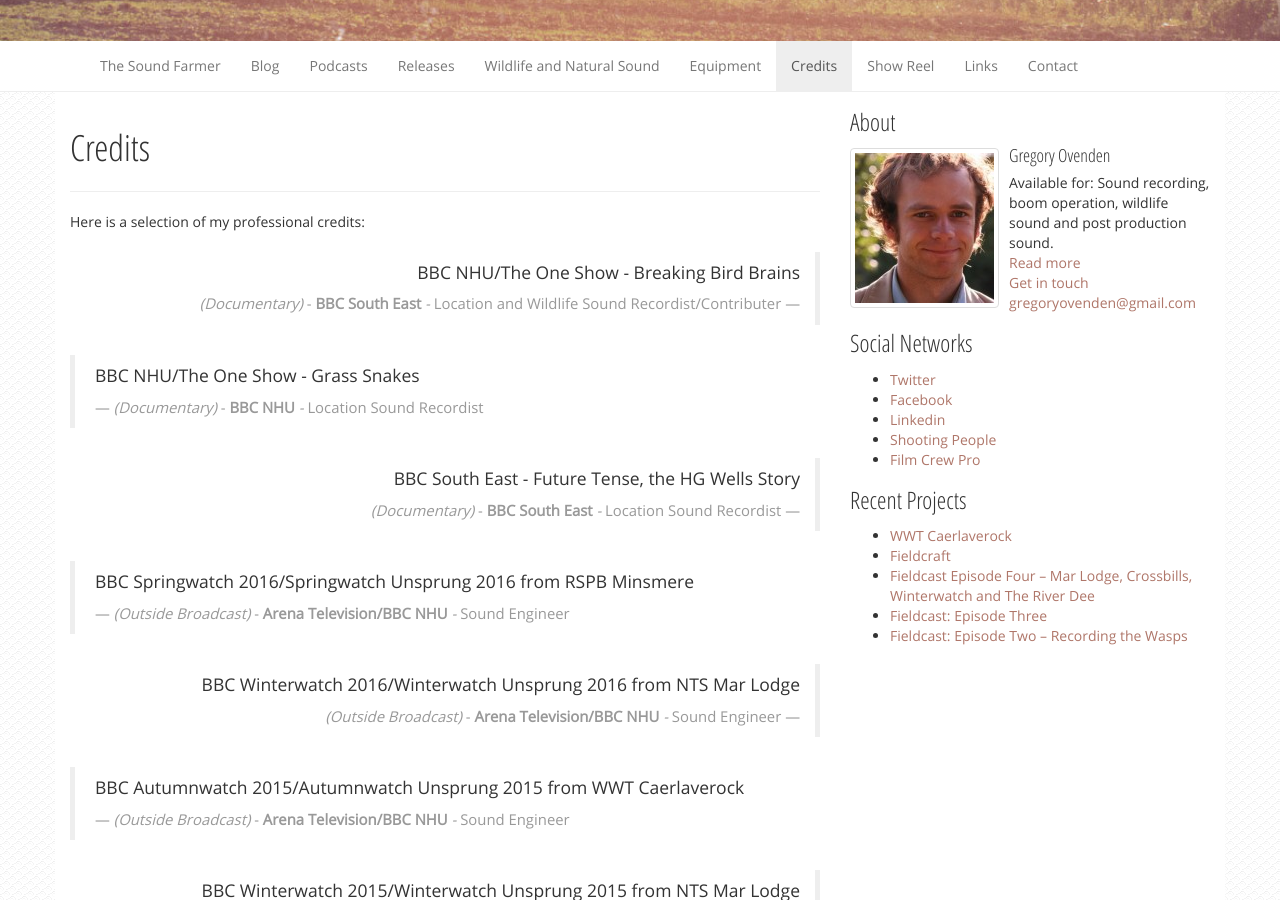
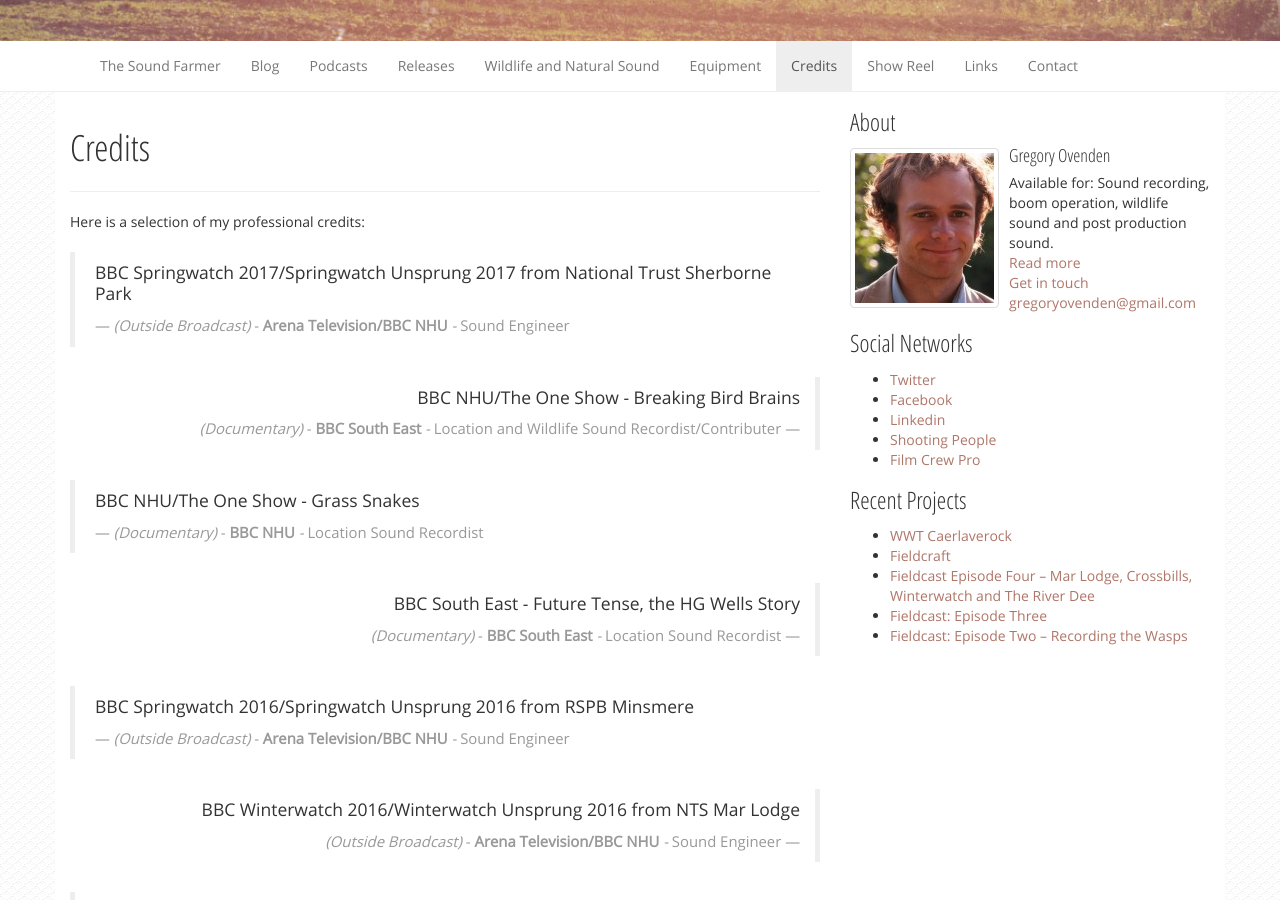
Before and after one commit to thesoundfarmer/thesoundfarmer.github.io, a Jekyll site: the page built from cv.html, in a window 1280 px wide and 900 px high, scrolled down 309 px. Built offline with Jekyll 4.4.1, drawn with Linux system fonts in a browser that asks for light colours; nearby versions of some CDN libraries.

Commit message:
Updated CV

```diff
--- a/cv.html
+++ b/cv.html
@@ -21,6 +21,13 @@
 order: 6
 ---
 <p>Here is a selection of my professional credits:</p>
+
+
+<p class="clearfix">
+<blockquote class="">
+<p>BBC Springwatch 2017/Springwatch Unsprung 2017 from National Trust Sherborne Park</p>
+<p>  <small><em>(Outside Broadcast)</em> - <strong>Arena Television/BBC NHU</strong><em> - </em>Sound Engineer</small>
+</p></blockquote>
 
 <p class="clearfix">
 <blockquote class="pull-right">
```
